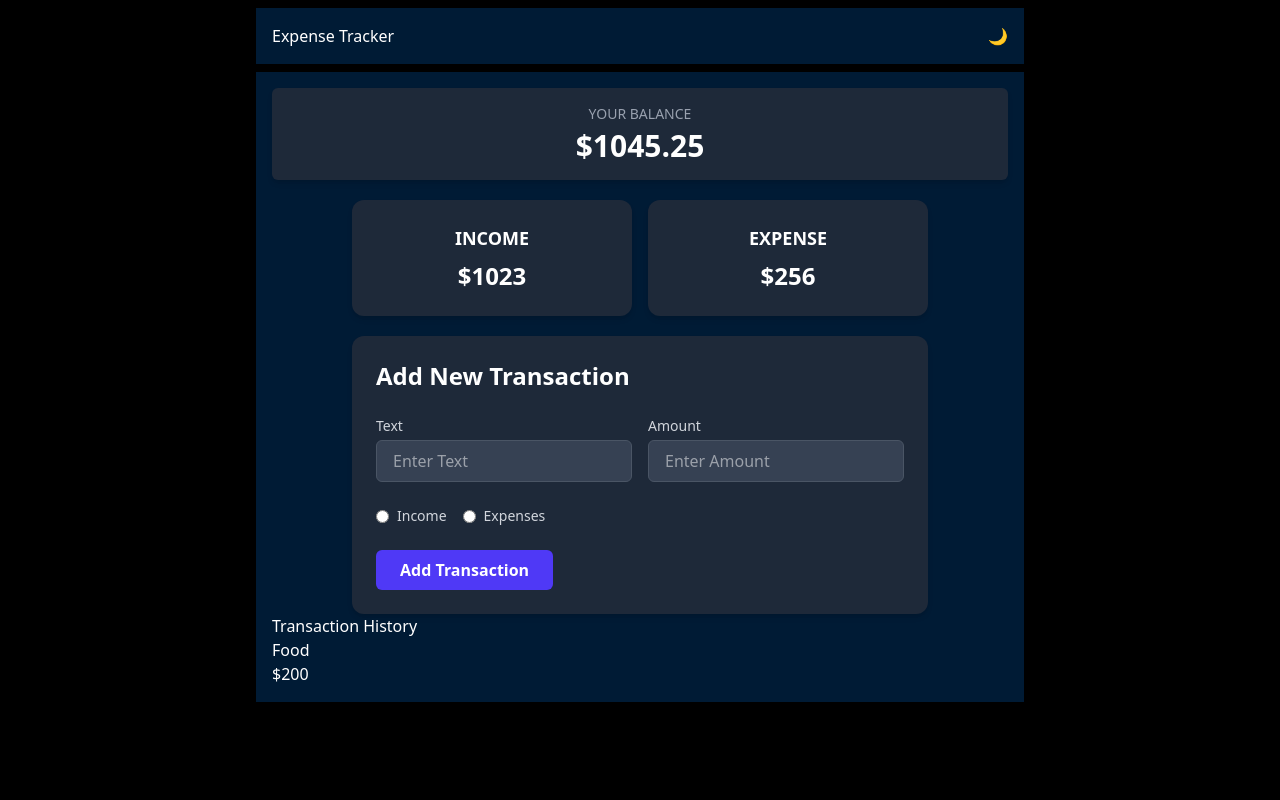
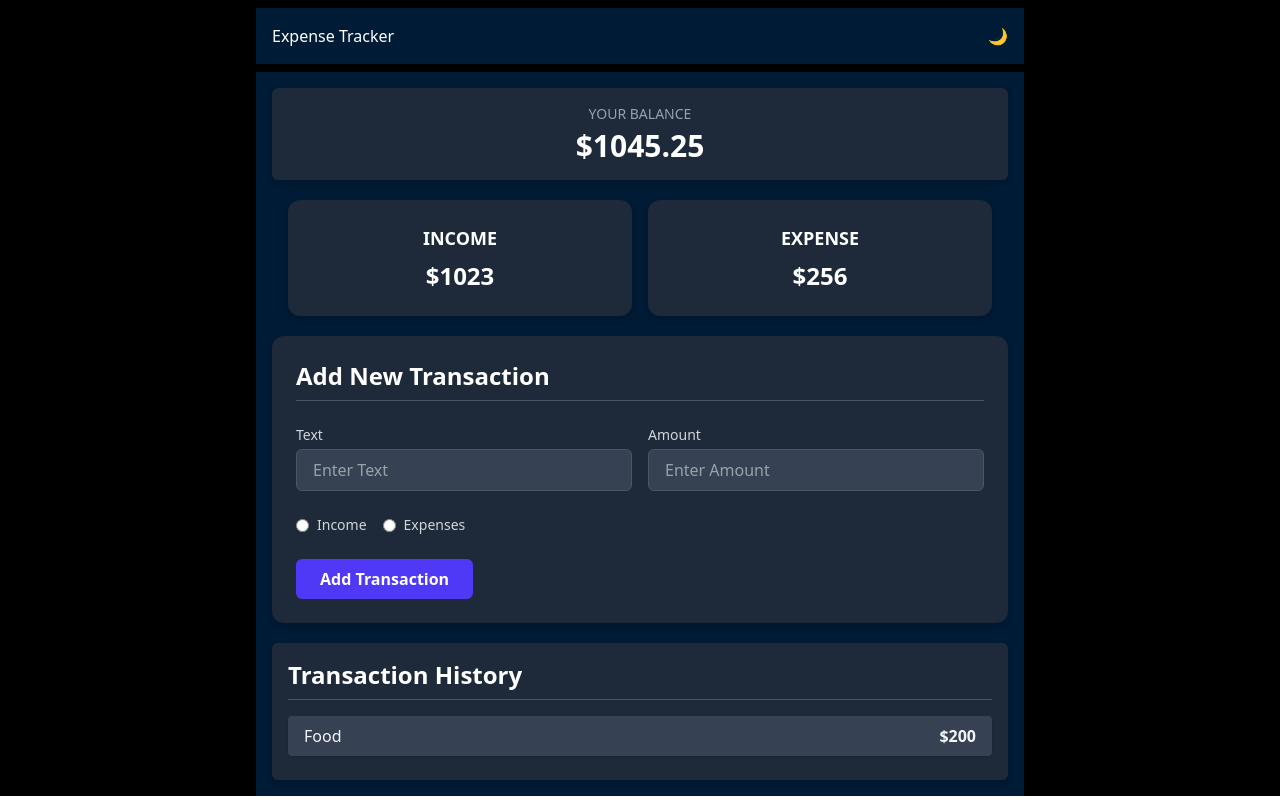
Before and after one commit to Soumita-Nag/ExpenseTracker, a Vue app: page / in a window 1280 px wide. Built offline with nearby package versions, Linux system fonts and the light colour scheme.

Commit message:
css improved

```diff
--- a/src/App.vue
+++ b/src/App.vue
@@ -21,7 +21,7 @@
 </script>
 
 <template>
-  <div class=" bg-[var(--color-bg-dark)] text-white h-[100vh] flex flex-col items-center md:p-0 pl-2 pr-2">
+  <div class=" bg-[var(--color-bg-dark)] text-white flex flex-col items-center md:p-0 pl-2 pr-2">
     <div class="xl:w-[60%] lg:w-[70%] md:w-[80%] w-full mt-2">
       <div>
         <NavBar :theme="theme"/>
--- a/src/components/AddTransaction.vue
+++ b/src/components/AddTransaction.vue
@@ -1,7 +1,7 @@
 <template>
-  <div class="max-w-xl mx-auto mt-5 p-6 bg-gray-800 shadow-md rounded-xl transition-all duration-300">
+  <div class=" mx-auto mt-5 p-6 bg-gray-800 shadow-md rounded-xl transition-all duration-300">
     <div class="mb-6">
-      <h3 class="text-2xl font-semibold text-white">Add New Transaction</h3>
+      <h3 class="text-2xl font-semibold text-white pb-2 border-b border-gray-600">Add New Transaction</h3>
     </div>
 
     <form @submit.prevent class="space-y-6">
--- a/src/components/IncomeExpenses.vue
+++ b/src/components/IncomeExpenses.vue
@@ -1,6 +1,6 @@
 <template>
   <div class="flex justify-center w-full px-4">
-    <div class="w-full max-w-xl flex gap-4">
+    <div class="w-full flex gap-4">
       <!-- Income Box -->
       <div class="flex flex-col justify-center items-center w-1/2 p-6 rounded-xl bg-gray-800 text-white shadow-md">
         <h3 class="text-lg font-semibold uppercase">Income</h3>
--- a/src/components/TransactionHistory.vue
+++ b/src/components/TransactionHistory.vue
@@ -1,28 +1,24 @@
 <template>
-    <div>
-        <div>
-            <h3>Transaction History</h3>
-        </div>
-        <div>
-            <div>
-                <h4>Food</h4>
-                <h4>$200</h4>
-            </div>
-        </div>
+  <div class="p-4 bg-gray-800 rounded-md shadow-md mt-5">
+    <h3 class="text-2xl font-semibold text-white mb-4 border-b border-gray-600 pb-2">
+      Transaction History
+    </h3>
+
+    <div class="flex justify-between items-center bg-gray-700 text-gray-100 px-4 py-2 rounded mb-2 shadow-sm">
+      <h4 class="font-medium">Food</h4>
+      <h4 class="font-semibold">$200</h4>
     </div>
+  </div>
 </template>
+
 <script>
-    export default{
-        data(){
-            return{
+export default {
+  data() {
+    return {};
+  },
+  methods: {},
+};
+</script>
 
-            }
-        },
-        methods:{
-
-        },
-    }
-</script>
 <style scoped>
-
 </style>
```
